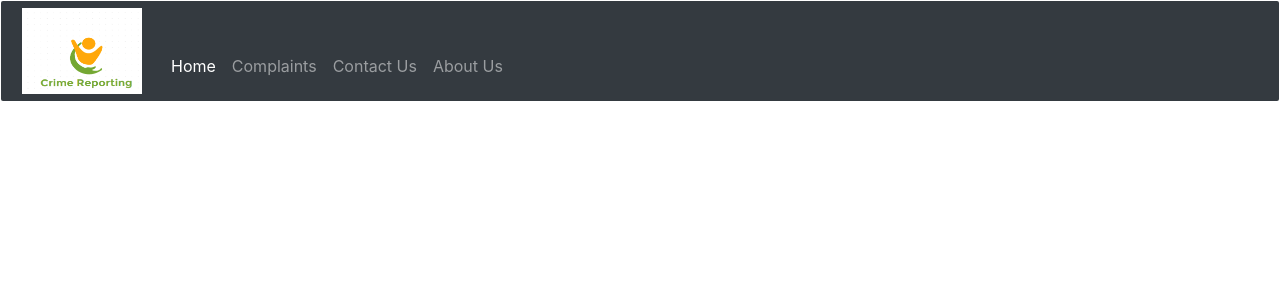
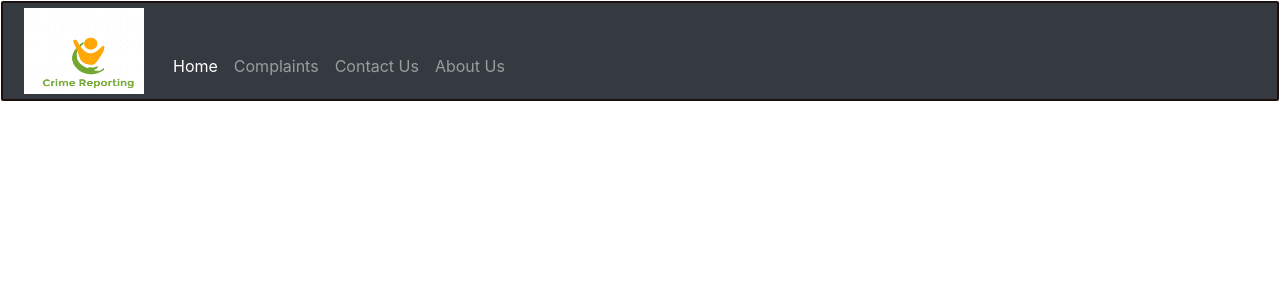
Before and after one commit to Arbaz5631/Crime-Reporting-System, a Django app: page / in a window 1280 px wide. Shown: the top 300 px of the page. Run offline with Django 3.2, Linux system fonts and the light colour scheme; some libraries are stand-ins or nearby versions.

Commit message:
change border of the navbar

```diff
--- a/CrimeReporting/App/static/App/css/logo.css
+++ b/CrimeReporting/App/static/App/css/logo.css
@@ -10,4 +10,5 @@
     margin:1px;
     border-radius: 2px;
     height:100px;
+    border:2px double rgb(31, 16, 16)
 }
```
